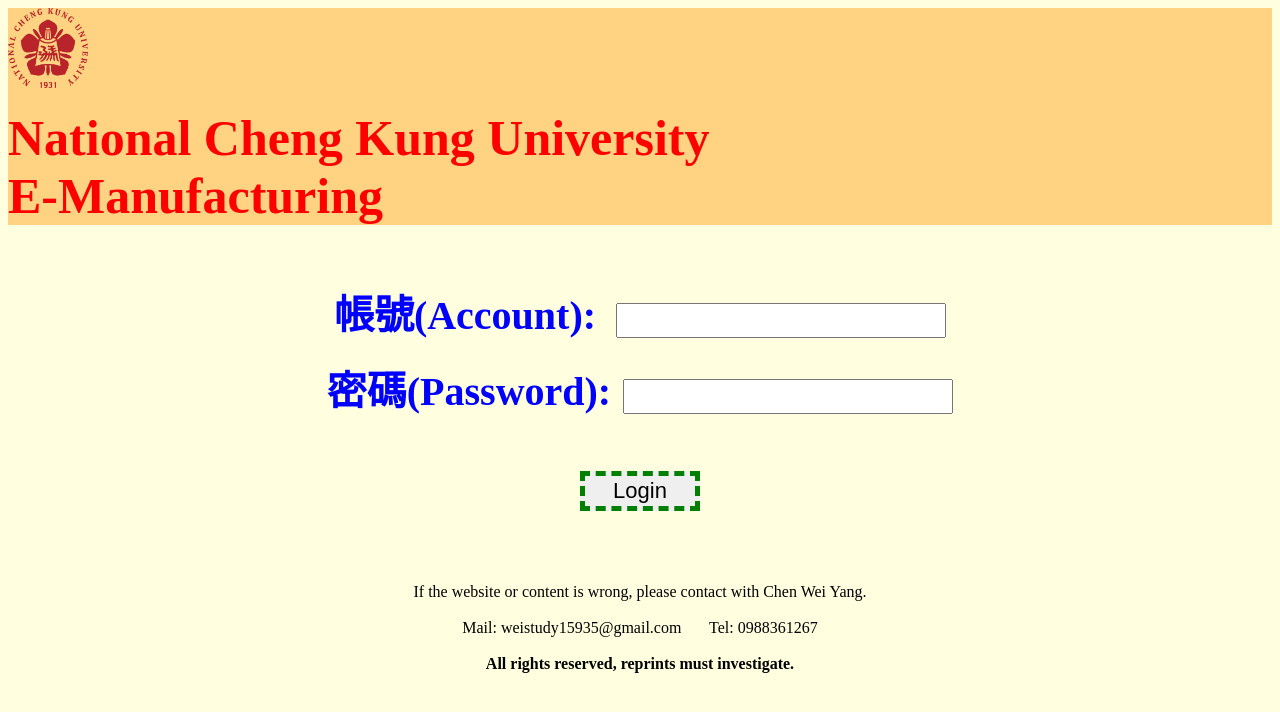
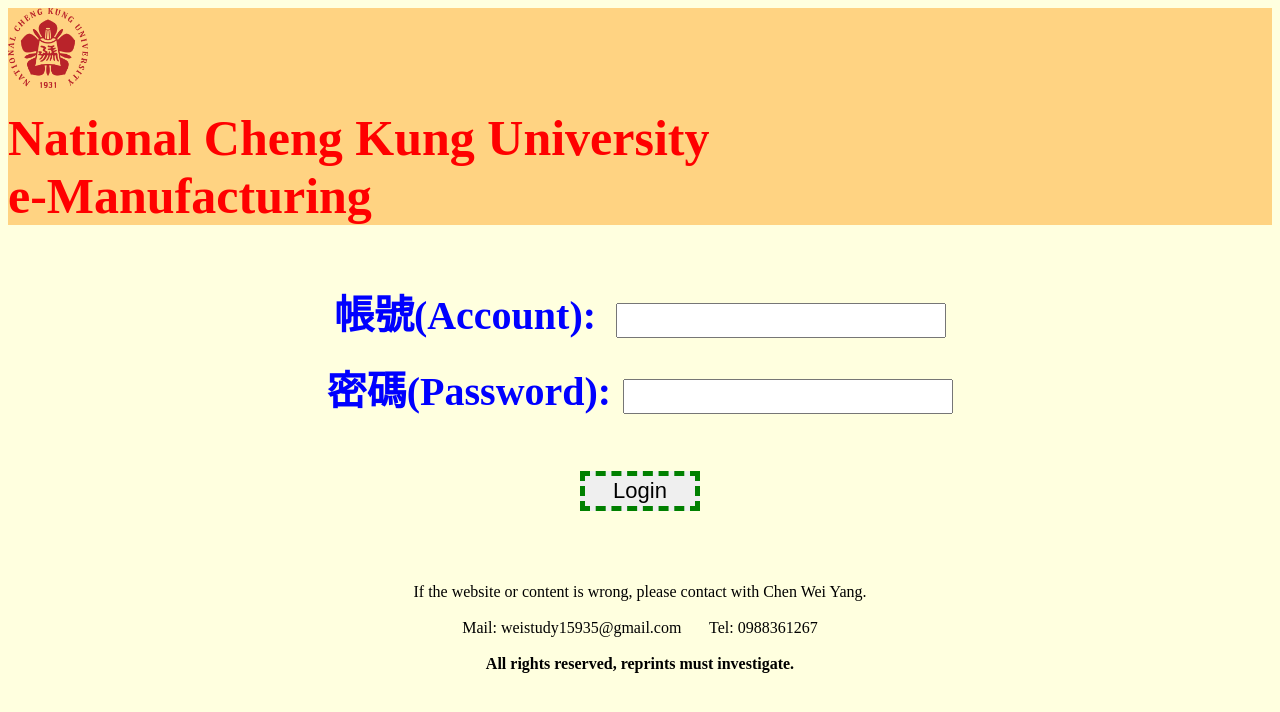
Before and after one commit to antony15935/e-ncku-login, a plain HTML site: page index.html in a window 1280 px wide. Drawn offline with Linux system fonts and the light colour scheme.

Commit message:
Update index.html

```diff
--- a/index.html
+++ b/index.html
@@ -9,7 +9,7 @@
 
 
 
-<div style="background-color:#FFD382"><img src="school.png" id="n" width="80" height="80" alt=""><h1><b style="color:red; font-size:50px;">National Cheng Kung University <br> E-Manufacturing</b></h1></div>
+<div style="background-color:#FFD382"><img src="school.png" id="n" width="80" height="80" alt=""><h1><b style="color:red; font-size:50px;">National Cheng Kung University <br> e-Manufacturing</b></h1></div>
 
 <div style="text-align:center">
 <br><br>
```
